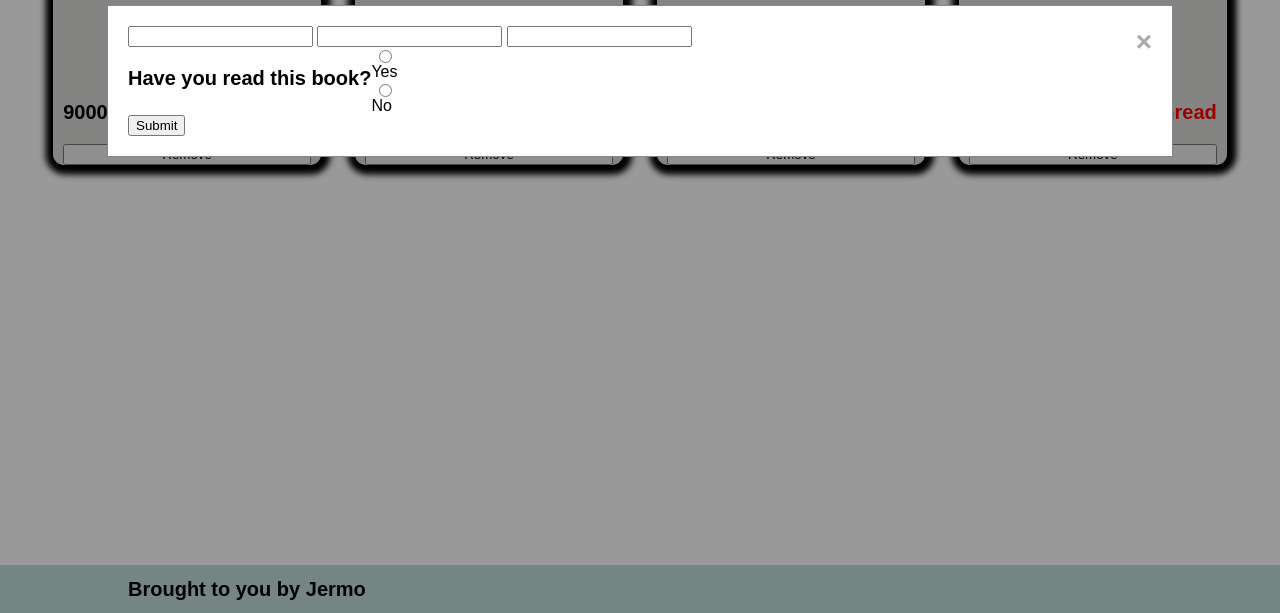
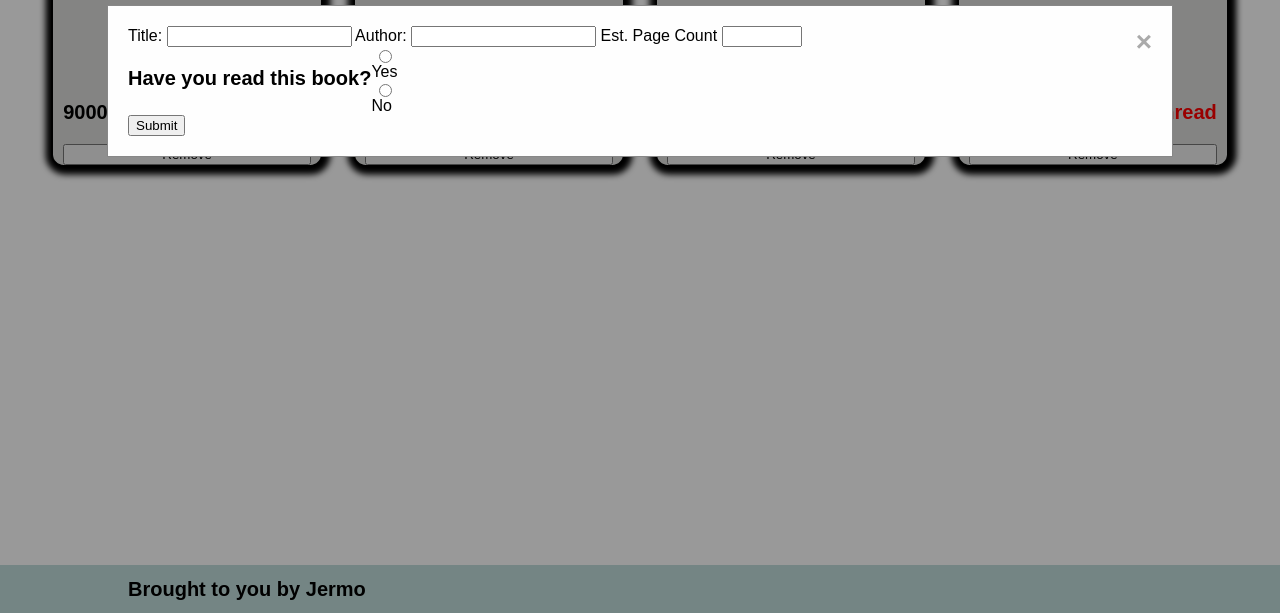
Before and after one commit to jemywof/my-odin-projects, a plain HTML site: page full-stack-javascript/library/index.html in a window 1280 px wide. Both pictures are taken after a click on the button "NEW BOOK!". Shown: the part 187-800 px from the top of the page. Drawn offline with Linux system fonts and the light colour scheme.

Commit message:
I don't know what this was

```diff
--- a/full-stack-javascript/library/index.html
+++ b/full-stack-javascript/library/index.html
@@ -15,13 +15,19 @@
     <div id='createModal' class='modal'>
       <div class='create-fields'>
         <span class='close'>&times;</span>
-        <input id='title' type='text'>
-        <input id='author' type='text'>
-        <input id='pageCount' type='number'>
+        <label for="title">Title:</label>
+        <input id='title' type='text' required>
+
+        <label for="author">Author:</label>
+        <input id='author' type='text' required>
+
+        <label for="pageCount">Est. Page Count</label>
+        <input id='pageCount' type='number' required min="1" max="10000">
+
         <div class='modal-has-read'>
           <p>Have you read this book?</p>
           <div class='radio-field'>
-            <input type='radio' id='yes' name='hasRead' value= 1><label for='yes'>Yes</label>
+            <input type='radio' id='yes' name='hasRead' value= 1><label for='yes' required>Yes</label>
             <input type='radio' id='no' name='hasRead' value= 0><label for='no'>No</label>
           </div>
         </div>
```
